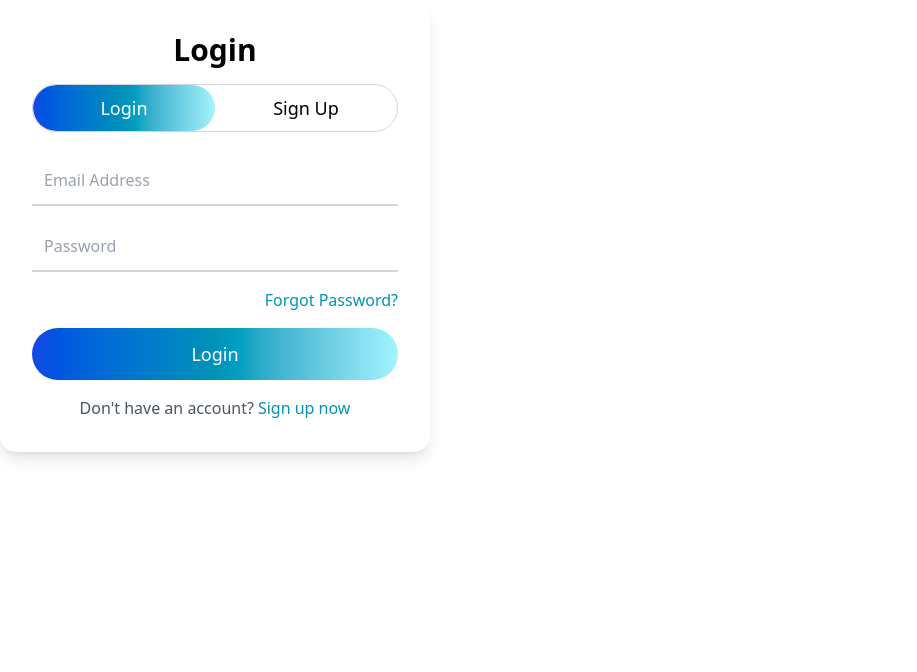
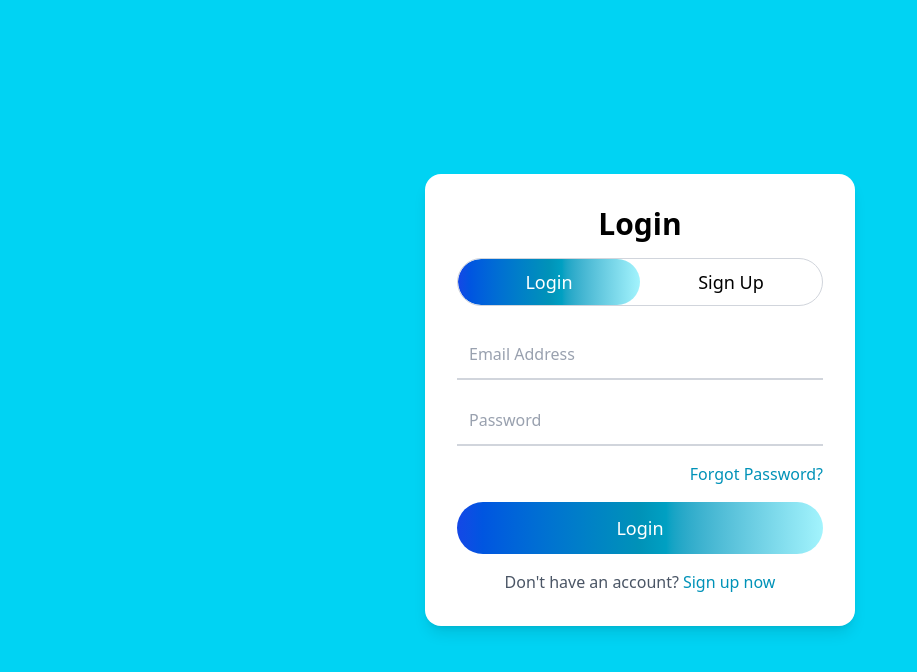
Before and after one commit to vicky-axios/login-form, a React (Vite) app: page / in a window 1280 px wide. Shown: the top 672 px of the page, without its empty margins (0-917 px from the left). Built offline with nearby package versions, Linux system fonts and the light colour scheme.

Commit message:
New changes

```diff
--- a/src/App.jsx
+++ b/src/App.jsx
@@ -4,12 +4,17 @@ import Dashboard from './component/Dashboard';
 
 function App() {
     return (
-        <Router >
-            <Routes>
+      <div >
+        <div className='grid w-[100%] h-screen place-items-center bg-cyan-400'>
+        <Router>
+            <Routes >
                 <Route path="/" element={<Login />} />
                 <Route path="/dashboard" element={<Dashboard />} />
             </Routes>
         </Router>
+        </div>
+
+        </div>
     );
 }
 
```
